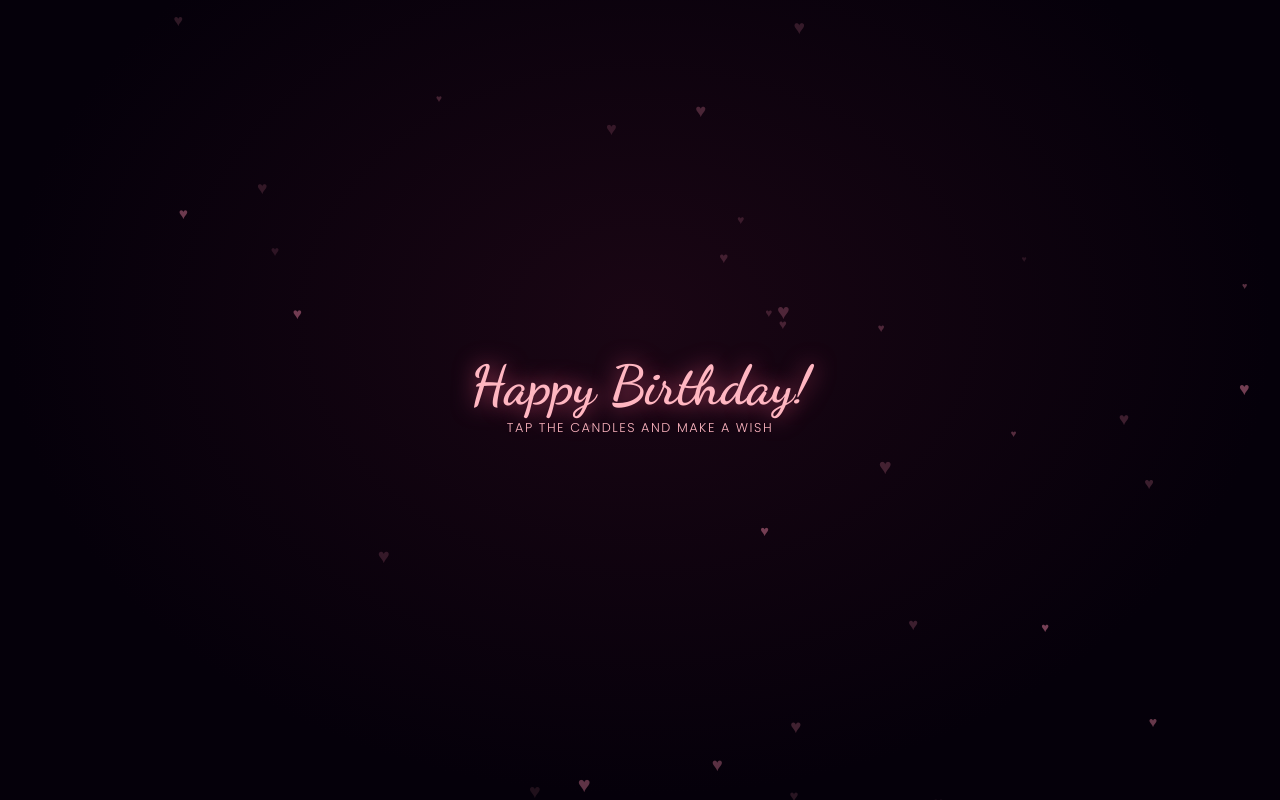
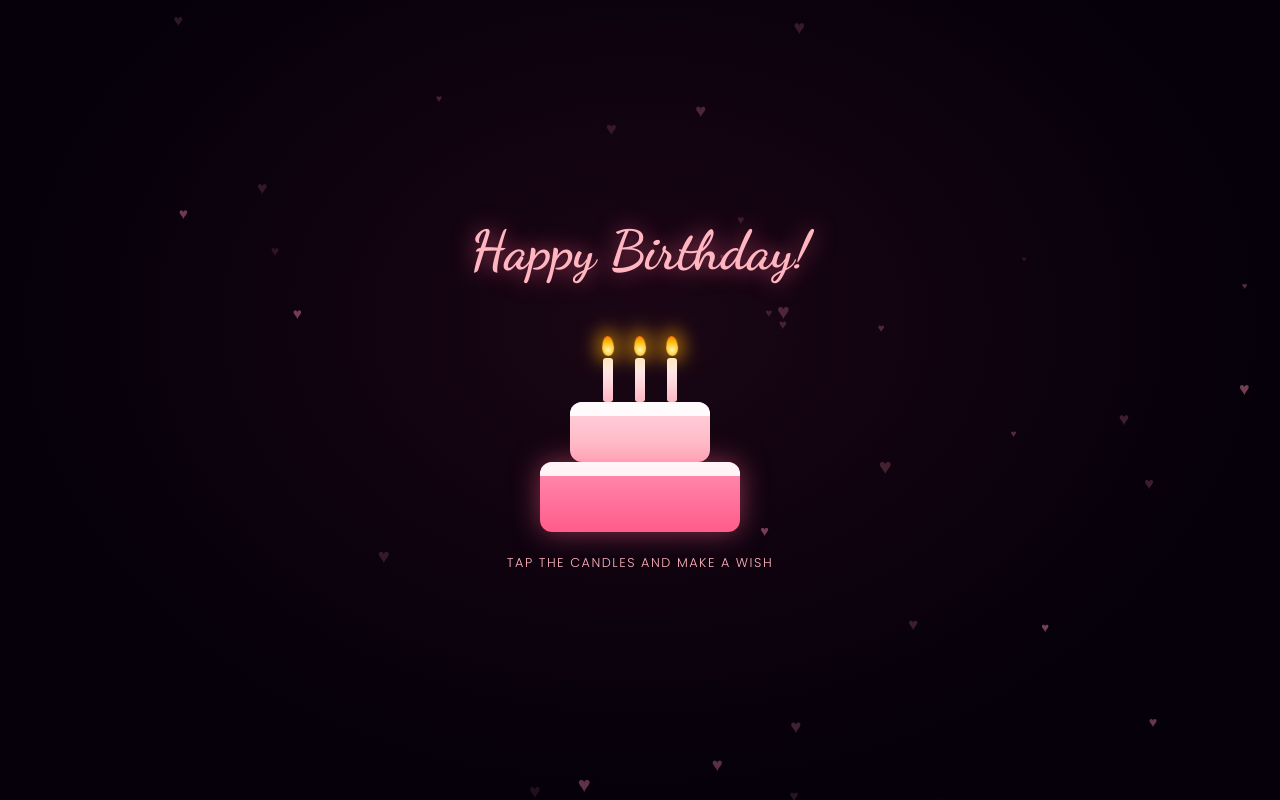
Before and after one commit to m0n4rch-404/love, a plain HTML site: page index.html in a window 1280 px wide. Both pictures are taken after a click on the button "Open your gift 🎁". Drawn offline with Linux system fonts and the light colour scheme.

Commit message:
Update style.css

```diff
--- a/style.css
+++ b/style.css
@@ -147,3 +147,28 @@ h2 { font-size: clamp(2rem, 8vw, 3.4rem); line-height: 1.2; }
 }
 
 @keyframes blink { 50% { opacity: 0; } }
+
+/* ---------- birthday cake ---------- */
+#cake { position: relative; width: 200px; height: 215px; margin: 34px 0 22px; cursor: pointer; }
+#cake .layer { position: absolute; left: 50%; transform: translateX(-50%); border-radius: 12px; overflow: hidden; }
+#cake .layer::before {
+  content: ''; position: absolute; top: 0; left: 0; right: 0; height: 14px;
+  background: #fff; opacity: .9;
+}
+#cake .bottom { bottom: 0; width: 200px; height: 70px; background: linear-gradient(#ff8fb1, #ff5c8a); box-shadow: 0 0 28px rgba(255, 92, 138, .5); }
+#cake .top { bottom: 70px; width: 140px; height: 60px; background: linear-gradient(#ffd0dc, #ffb6c1); }
+#cake .candles { position: absolute; bottom: 130px; left: 50%; transform: translateX(-50%); display: flex; gap: 22px; }
+.candle { position: relative; width: 10px; height: 44px; background: linear-gradient(#fff, #ffb6c1); border-radius: 3px; }
+.flame {
+  position: absolute; left: 50%; top: -22px; width: 12px; height: 20px; margin-left: -6px;
+  border-radius: 50% 50% 50% 50% / 60% 60% 40% 40%;
+  background: radial-gradient(circle at 50% 70%, #fff6a8, #ffb300 60%, #ff6a00);
+  box-shadow: 0 0 18px 6px rgba(255, 170, 0, .6);
+  animation: flicker .18s infinite alternate;
+  transition: opacity .4s;
+}
+#cake.out .flame { opacity: 0; }
+@keyframes flicker {
+  from { transform: scale(1, 1) rotate(-3deg); }
+  to   { transform: scale(.92, 1.08) rotate(3deg); }
+}
```
